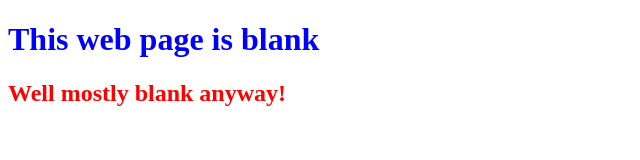
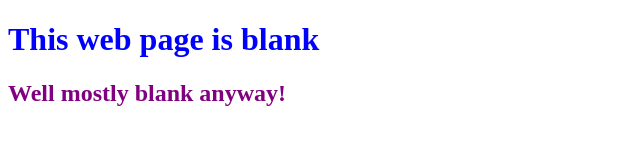
Before and after one commit to mnvasi/0main_openSAP_repo, a plain HTML site: page index.html in a window 1280 px wide. Shown: the whole page, without its empty margins (0-640 px from the left). Drawn offline with Linux system fonts and the light colour scheme.

Commit message:
changed 2nd header to Purple

```diff
--- a/index.html
+++ b/index.html
@@ -6,6 +6,6 @@
 	</head>
 	<body>
 		<h1 style = "color: Blue"> This web page is blank</h1>
-		<h2 style = "color: Red"> Well mostly blank anyway! </h2>
+		<h2 style = "color: Purple"> Well mostly blank anyway! </h2>
 	</body>
 </html>
```
